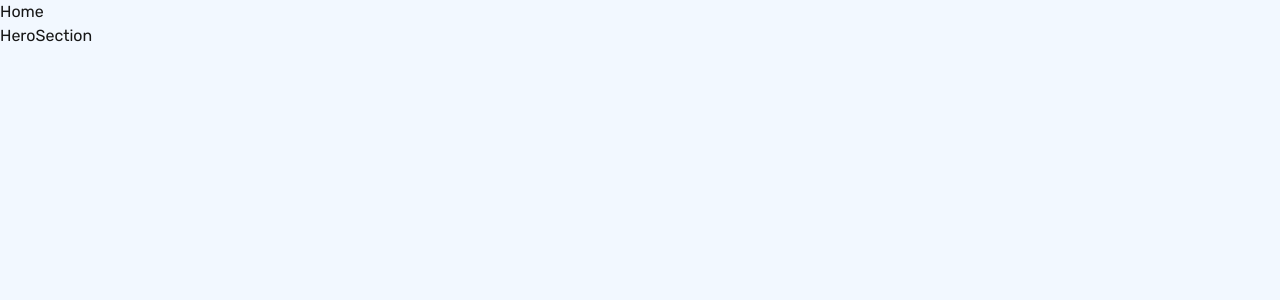
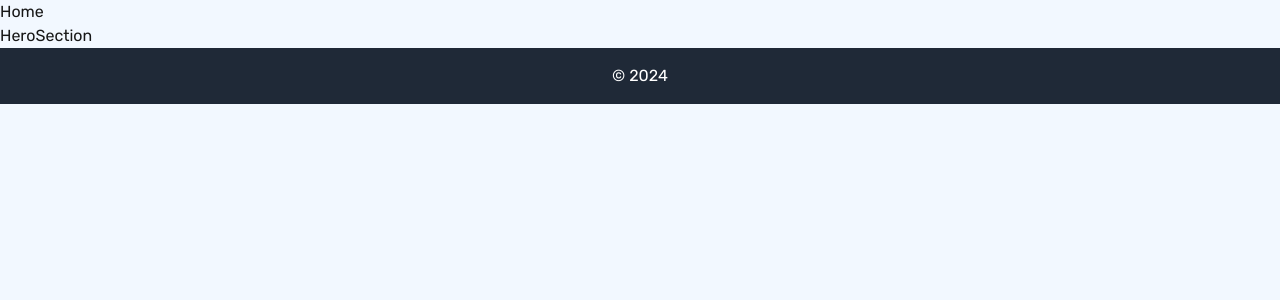
Before and after one commit to veloway/veloway-frontend, a Next.js app: page / in a window 1280 px wide. Shown: the top 300 px of the page. Built offline with nearby package versions, Linux system fonts and the light colour scheme.

Commit message:
feat: Agregue el footer

```diff
--- a/src/app/layout.tsx
+++ b/src/app/layout.tsx
@@ -1,6 +1,7 @@
 import type { Metadata } from "next";
 import "./globals.css";
 import { Rubik } from "next/font/google"
+import { Footer } from "@/components/ui";
 
 export const rubik = Rubik({
   subsets: ["latin"],
@@ -25,6 +26,7 @@
         className={`${rubik.className} antialiased`}
       >
         {children}
+        <Footer/>
       </body>
     </html>
   );
--- /dev/null
+++ b/src/components/ui/footer/Footer.tsx
@@ -0,0 +1,7 @@
+export default function(){
+    return (
+        <footer className="bg-gray-800 text-white p-4 text-center">
+            <p>&copy; 2024</p>
+        </footer>
+    );
+}
--- a/src/components/ui/index.ts
+++ b/src/components/ui/index.ts
@@ -2,3 +2,4 @@
 export { default as Navbar } from "./navbar/Navbar";
 export { default as Title } from "./title/Title";
 export { default as ContainerFlex } from "./container-flex/ContainerFlex";
+export { default as Footer } from "./footer/Footer";
```
